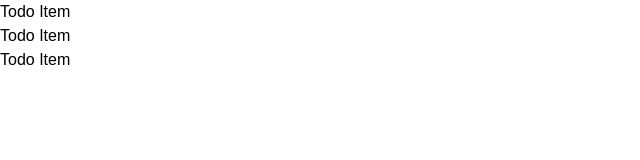
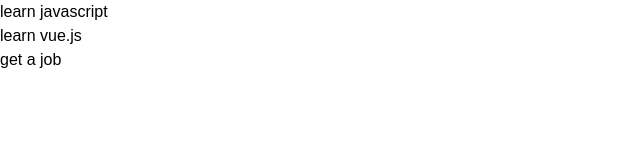
Before and after one commit to cag-martinez/vue-todo-list, a Vue app: page / in a window 1280 px wide. Shown: the top 160 px of the page, without its empty margins (0-640 px from the left). Built offline with nearby package versions, Linux system fonts and the light colour scheme.

Commit message:
vinding each individual todo title

```diff
--- a/src/components/Item.vue
+++ b/src/components/Item.vue
@@ -1,12 +1,13 @@
 <template>
     <div>
-        <p>Todo Item</p>
+        <p>{{todos.title}}</p>
     </div>
 </template>
 
 <script>
 export default {
-    name: 'Item'
+    name: 'Item',
+    props: ["todos"]
 }
 </script>
 
--- a/src/components/Todos.vue
+++ b/src/components/Todos.vue
@@ -3,8 +3,8 @@
     <!-- v-for will loop through all of my todos.
     todo can be called anything, the second todos is the name of my array of objects-->
     <div v-bind:key="todos.id" v-for="todos in todos">
-      <!-- using this h3 element I am pasing the title of the todos to render on the screen -->
-      <Item />
+      <!-- Passing each todo / binding each individual todo to Item from todos -->
+      <Item v-bind:todos="todos"/>
     </div>
   </div>
 </template>
```
